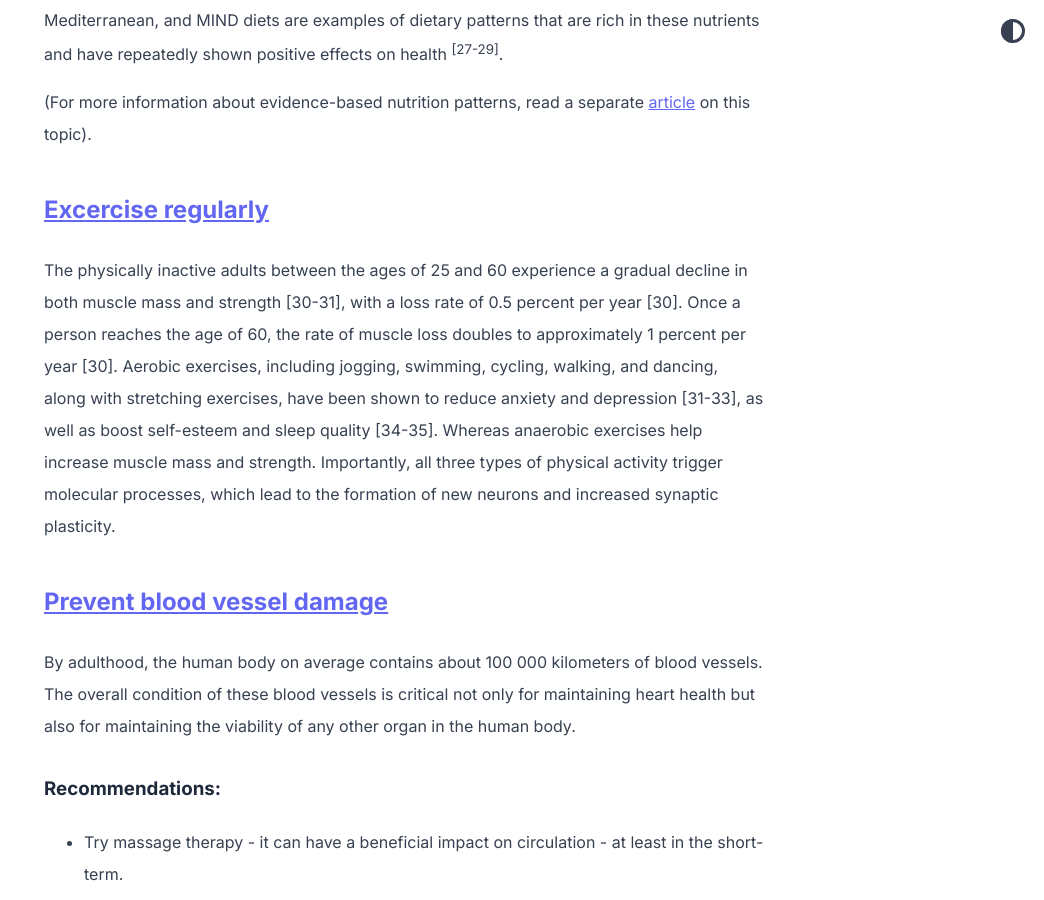
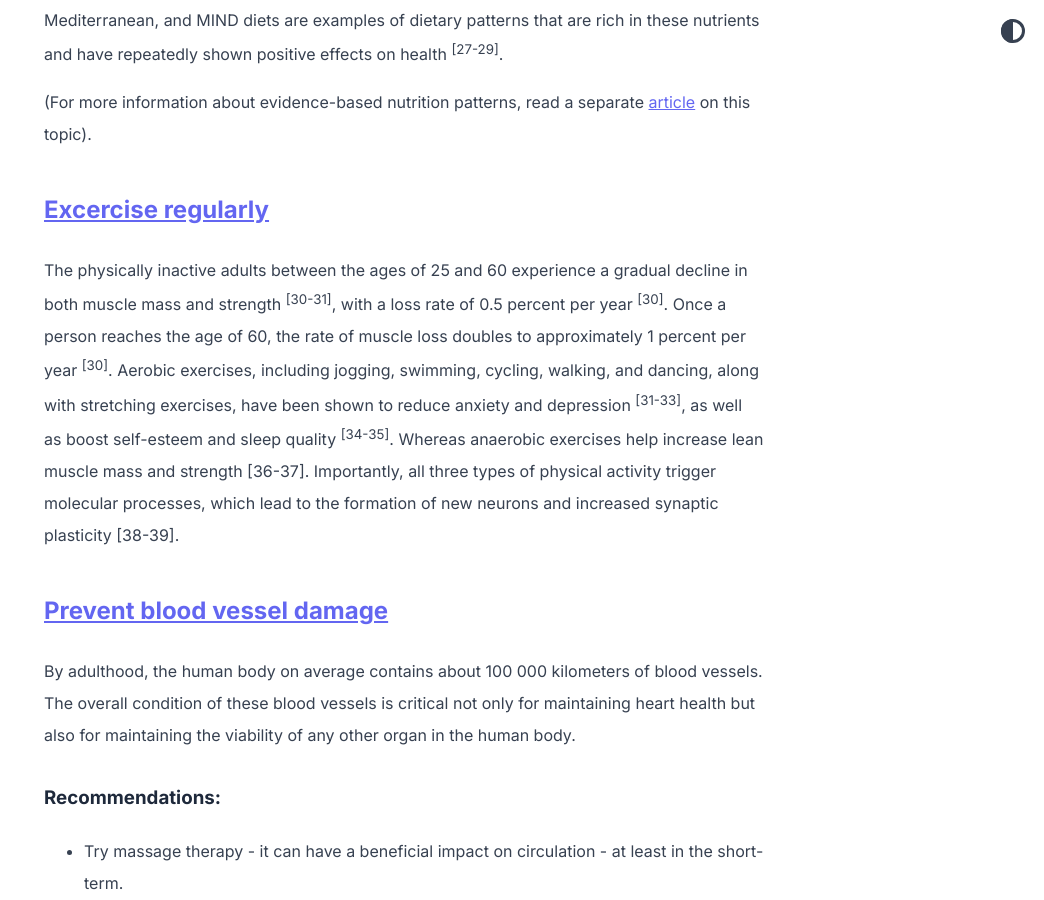
Before and after one commit to abhinavs/moonwalk, a Jekyll site: the page built from _posts/2023-07-19-brain-health.md, in a window 1280 px wide and 900 px high, scrolled down 1790 px. Shown: the whole window, without its empty margins (236-1280 px from the left). Built offline with Jekyll 4.4.1, drawn with Linux system fonts in a browser that asks for light colours; part of the change alters nothing that is shown; some of the changed text lies outside the part shown.

Commit message:
Update 2023-07-19-brain-health.md

```diff
--- a/_posts/2023-07-19-brain-health.md
+++ b/_posts/2023-07-19-brain-health.md
@@ -43,7 +43,7 @@ Specific nutrients in food - such as omega-3 fatty acids, flavonoids, vitamins B
 
 ## [Excercise regularly](#excercice-regularly)
 
-The physically inactive adults between the ages of 25 and 60 experience a gradual decline in both muscle mass and strength [30-31], with a loss rate of 0.5 percent per year [30]. Once a person reaches the age of 60, the rate of muscle loss doubles to approximately 1 percent per year [30]. Aerobic exercises, including jogging, swimming, cycling, walking, and dancing, along with stretching exercises, have been shown to reduce anxiety and depression [31-33], as well as boost self-esteem and sleep quality [34-35]. Whereas anaerobic exercises help increase muscle mass and strength. Importantly, all three types of physical activity trigger molecular processes, which lead to the formation of new neurons and increased synaptic plasticity.
+The physically inactive adults between the ages of 25 and 60 experience a gradual decline in both muscle mass and strength <sup>[30-31]</sup>, with a loss rate of 0.5 percent per year <sup>[30]</sup>. Once a person reaches the age of 60, the rate of muscle loss doubles to approximately 1 percent per year <sup>[30]</sup>. Aerobic exercises, including jogging, swimming, cycling, walking, and dancing, along with stretching exercises, have been shown to reduce anxiety and depression <sup>[31-33]</sup>, as well as boost self-esteem and sleep quality <sup>[34-35]</sup>. Whereas anaerobic exercises help increase lean muscle mass and strength [36-37]. Importantly, all three types of physical activity trigger molecular processes, which lead to the formation of new neurons and increased synaptic plasticity [38-39].
 
 
 ## [Prevent blood vessel damage](#prevent-blood-vessel-damage)
@@ -118,7 +118,8 @@ Mao GX, Lan XG, Cao YB, Chen ZM, He ZH, Lv YD, et al. Effects of short-term fore
 33. Stonerock, G. L., Hoffman, B. M., Smith, P. J., & Blumenthal, J. A. (2015). Exercise as Treatment for Anxiety: Systematic Review and Analysis. Annals of behavioral medicine : a publication of the Society of Behavioral Medicine, 49(4), 542–556. https://doi.org/10.1007/s12160-014-9685-9
 34. Moreno Reyes, P., Muñoz Gutiérrez, C., Pizarro Mena, R., & Jiménez Torres, S. (2020). Efectos del ejercicio físico sobre la calidad del sueño, insomnio y somnolencia diurna en personas mayores. Revisión de la literatura [Effects of physical exercise on sleep quality, insomnia, and daytime sleepiness in the elderly. A literature review]. Revista espanola de geriatria y gerontologia, 55(1), 42–49. https://doi.org/10.1016/j.regg.2019.07.003
 35. Jak A. J. (2012). The impact of physical and mental activity on cognitive aging. Current topics in behavioral neurosciences, 10, 273–291. https://doi.org/10.1007/7854_2011_141
-
-36. Cassilhas, R. C., Tufik, S., & de Mello, M. T. (2016). Physical exercise, neuroplasticity, spatial learning and memory. Cellular and molecular life sciences : CMLS, 73(5), 975–983. https://doi.org/10.1007/s00018-015-2102-0
-37. Huang, J., Wang, X., Zhu, Y., Li, Z., Zhu, Y. T., Wu, J. C., Qin, Z. H., Xiang, M., & Lin, F. (2019). Exercise activates lysosomal function in the brain through AMPK-SIRT1-TFEB pathway. CNS neuroscience & therapeutics, 25(6), 796–807. https://doi.org/10.1111/cns.13114
-38.
+36. Aouadi, R.; Khalifa, R.; Aouidet, A.; Ben Mansour, A.; Ben Rayana, M.; Mdini, F.; Bahri, S.; Stratton, G. (2011). "Aerobic training programs and glycemic control in diabetic children in relation to exercise frequency". The Journal of Sports Medicine and Physical Fitness. 51 (3): 393–400
+37. Hooge, R.; Hellinckx, T.; Van Laethem, C.; Stegen, S.; De Schepper, J.; Van Aken, S.; Dewolf, D.; Calders, P. (2011). "Influence of combined aerobic and resistance training on metabolic control, cardiovascular fitness and quality of life in adolescents with type 1 diabetes: a randomized controlled trial". Clinical Rehabilitation. 25 (4): 349–359. doi:10.1177/0269215510386254
+38. Cassilhas, R. C., Tufik, S., & de Mello, M. T. (2016). Physical exercise, neuroplasticity, spatial learning and memory. Cellular and molecular life sciences : CMLS, 73(5), 975–983. https://doi.org/10.1007/s00018-015-2102-0
+39. Huang, J., Wang, X., Zhu, Y., Li, Z., Zhu, Y. T., Wu, J. C., Qin, Z. H., Xiang, M., & Lin, F. (2019). Exercise activates lysosomal function in the brain through AMPK-SIRT1-TFEB pathway. CNS neuroscience & therapeutics, 25(6), 796–807. https://doi.org/10.1111/cns.13114
+40.
```
